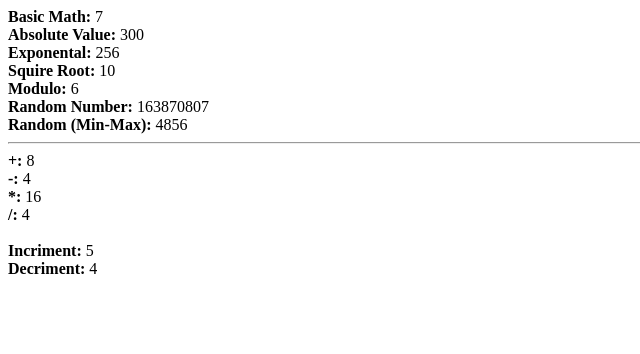
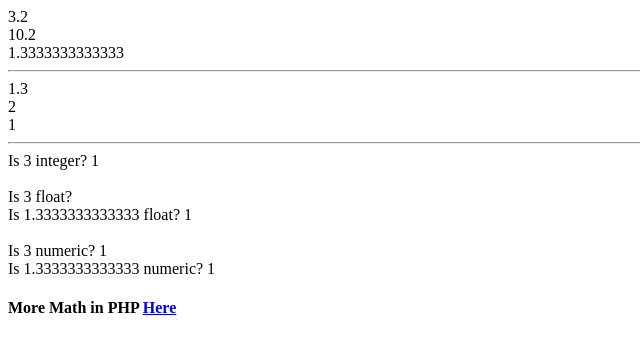
Before and after one commit to dRazeeb/PHP_Essential, a PHP site: page / in a window 1280 px wide. Shown: the top 354 px of the page, without its empty margins (0-640 px from the left). Run offline with PHP 8.4, Linux system fonts and the light colour scheme.

Commit message:
Working with float in php

```diff
--- a/index.php
+++ b/index.php
@@ -4,26 +4,24 @@
 	<title>PHP Practice</title>
 </head>
 <body>
-<?php
-	$a =3;
-	$b = 4;
- ?>
- <strong>Basic Math: </strong> <?php echo ((1+2+$a)*$b)/2-5; ?><br>
-
- <strong>Absolute Value: </strong> <?php echo abs(0-300); ?><br>
- <strong>Exponental: </strong> <?php echo pow(2, 8); ?><br>
- <strong>Squire Root: </strong> <?php echo sqrt(100); ?><br>
- <strong>Modulo: </strong> <?php echo fmod(20, 7); ?><br>
- <strong>Random Number: </strong> <?php echo rand(); ?><br>
- <strong>Random (Min-Max): </strong> <?php echo rand(1000,9000); ?><br>
- <hr>
- <strong>+: </strong> <?php $b+=4; echo $b; ?><br>
- <strong>-: </strong> <?php $b-=4; echo $b; ?><br>
- <strong>*: </strong> <?php $b*=4; echo $b; ?><br>
- <strong>/: </strong> <?php $b/=4; echo $b; ?><br>
- <br>
- <strong>Incriment: </strong> <?php $b++; echo $b; ?><br>
- <strong>Decriment: </strong> <?php $b--; echo $b; ?><br>
+<?php echo $float =3.2; ?><br>
+<?php echo $float =3.2+7; ?><br>
+<?php echo $float =4/3; ?><br>
+<?php //echo $float =4/0; ?>
+<hr>
+<?php echo round($float, 1); ?><br>
+<?php echo ceil($float); ?><br>
+<?php echo floor($float); ?><br>
+<hr>
+<?php $integer = 3; ?>
+<?php echo "Is {$integer} integer? ". is_int($integer); ?><br>
+<br>
+<?php echo "Is {$integer} float? ". is_float($integer); ?><br>
+<?php echo "Is {$float} float? ". is_float($float); ?><br>
+<br>
+<?php echo "Is {$integer} numeric? ". is_numeric($integer); ?><br>
+<?php echo "Is {$float} numeric? ". is_numeric($float); ?><br>
+<h4>More Math in PHP <a target="_blank" href="http://php.net/manual/en/ref.math.php">Here</a></h4>
 
 </body>
 </html>
```
